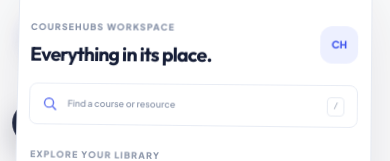
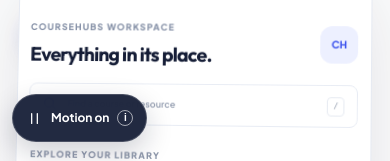
Before and after one commit to Davidnna/coursehubs, a React (Vite) app in the folder frontend/: page / in a window 390 px wide. Shown: the part 686-847 px from the top of the page. Built offline with nearby package versions, Linux system fonts and the light colour scheme; no server answers.

Commit message:
fix(ui): ensure motion control remains accessible above page content

```diff
--- a/frontend/src/components/Ambient3D.jsx
+++ b/frontend/src/components/Ambient3D.jsx
@@ -1,4 +1,5 @@
 import { useEffect, useState } from 'react';
+import { createPortal } from 'react-dom';
 
 const cubeFaces = ['front', 'back', 'right', 'left', 'top', 'bottom'];
 const MOTION_STORAGE_KEY = 'coursehubs-motion-preference';
@@ -68,6 +69,7 @@ export default function Ambient3D() {
         <div className="ambient3d__float ambient3d__float--satellite"><div className="ambient3d__satellite-orbit"><span /></div></div>
       </div>
 
+      {typeof document !== 'undefined' && createPortal(
         <div className="motion-control-wrap">
           <button
             type="button"
@@ -84,7 +86,9 @@ export default function Ambient3D() {
             <span className="motion-control-info" aria-hidden="true">i</span>
           </button>
           <span className="motion-control-tooltip" id="motion-control-help" role="tooltip">{explanation}</span>
-      </div>
+        </div>,
+        document.body,
+      )}
     </>
   );
 }
--- a/frontend/src/ui-polish.css
+++ b/frontend/src/ui-polish.css
@@ -872,16 +872,36 @@ html[data-motion="reduced"] .ambient3d *::after {
   }
 }
 
-/* Motion preference explanation: visible on hover and keyboard focus. */
-.motion-control-wrap { position: fixed; z-index: 91; left: clamp(14px, 2.5vw, 28px); bottom: max(20px, env(safe-area-inset-bottom)); }
-.motion-control-wrap .motion-control { position: relative; left: auto; bottom: auto; }
+/* The control is portalled to document.body so app stacking contexts, drawers,
+   transformed layouts and clipped containers cannot cover or disable it. */
+.motion-control-wrap {
+  position: fixed;
+  z-index: 10000;
+  isolation: isolate;
+  pointer-events: auto;
+  left: max(16px, calc(env(safe-area-inset-left) + 12px));
+  bottom: max(18px, calc(env(safe-area-inset-bottom) + 12px));
+  max-width: calc(100vw - 32px);
+}
+.motion-control-wrap .motion-control {
+  position: relative;
+  z-index: 1;
+  left: auto;
+  bottom: auto;
+  min-height: 48px;
+  touch-action: manipulation;
+  pointer-events: auto;
+}
 .motion-control-info { display: inline-grid; place-items: center; width: 16px; height: 16px; border: 1px solid rgba(255,255,255,.6); border-radius: 50%; font: 700 10px/1 Arial, sans-serif; }
 .motion-control-tooltip { position: absolute; left: 0; bottom: calc(100% + 12px); width: min(310px, calc(100vw - 32px)); padding: 12px 14px; border: 1px solid rgba(255,255,255,.12); border-radius: 12px; background: #101b35; color: #fff; box-shadow: 0 12px 32px rgba(13,21,43,.22); font-size: 12px; line-height: 1.65; opacity: 0; visibility: hidden; transform: translateY(5px); transition: opacity .18s ease, transform .18s ease, visibility .18s; pointer-events: none; }
 .motion-control-wrap:hover .motion-control-tooltip,
 .motion-control-wrap:focus-within .motion-control-tooltip { opacity: 1; visibility: visible; transform: translateY(0); }
 @media (max-width: 480px) {
-  .motion-control-wrap { left: 12px; bottom: max(14px, env(safe-area-inset-bottom)); }
-  .motion-control-wrap .motion-control { min-height: 42px; padding-inline: 12px; font-size: 11px; }
+  .motion-control-wrap {
+    left: max(12px, calc(env(safe-area-inset-left) + 8px));
+    bottom: max(16px, calc(env(safe-area-inset-bottom) + 10px));
+  }
+  .motion-control-wrap .motion-control { min-height: 48px; padding-inline: 13px; font-size: 12px; }
 }
 
 /* Shared account navigation and Google sign-in controls. */
```
Lines whose indentation alone changed are shown as unchanged.
